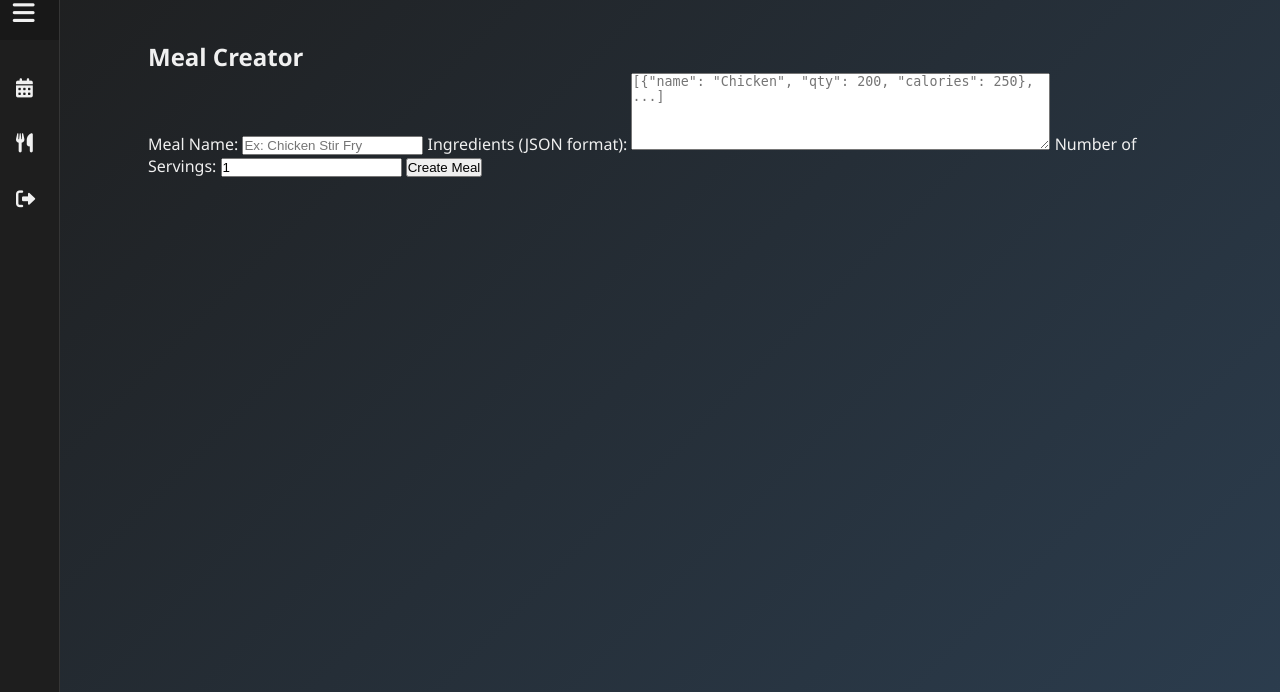
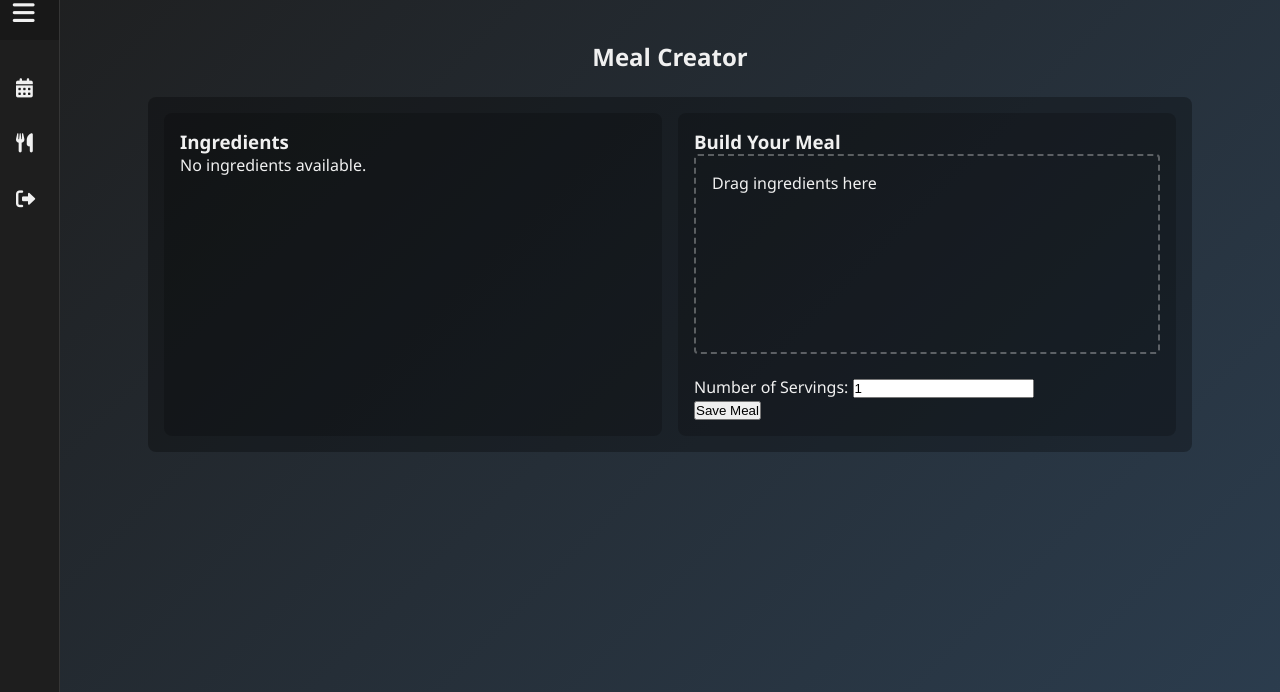
Before and after one commit to ZCrafter/nutrition-tracker-app, a Flask app: page /meal_creator in a window 1280 px wide. Shown: the part 72-764 px from the top of the page. Run offline with Flask 3, Linux system fonts and the light colour scheme; the visitor is signed in with stand-in values (Sample User, id 1).

Commit message:
Update meal_creator.html

```diff
--- a/templates/meal_creator.html
+++ b/templates/meal_creator.html
@@ -1,16 +1,71 @@
 {% extends "base.html" %}
 {% block content %}
-<form method="POST">
-  <h2>Meal Creator</h2>
-  <label for="meal_name">Meal Name:</label>
-  <input type="text" name="meal_name" placeholder="Ex: Chicken Stir Fry" required>
+<h2 style="text-align:center; margin-bottom:1em;">Meal Creator</h2>
+<div class="meal-builder">
+  <!-- Ingredients Panel -->
+  <div class="ingredients-panel">
+    <h3>Ingredients</h3>
+    {% for ing in ingredients %}
+      <div class="ingredient-item" data-calories="{{ ing.calories }}" data-cost="{{ ing.cost }}">
+        {{ ing.name }} - {{ ing.calories }} cal, ${{ ing.cost }}
+      </div>
+    {% else %}
+      <p>No ingredients available.</p>
+    {% endfor %}
+  </div>
 
-  <label for="ingredients">Ingredients (JSON format):</label>
-  <textarea name="ingredients" rows="5" cols="50" placeholder='[{"name": "Chicken", "qty": 200, "calories": 250}, ...]' required></textarea>
+  <!-- Builder Panel -->
+  <div class="builder-panel">
+    <h3>Build Your Meal</h3>
+    <!-- Droppable area where ingredients are added -->
+    <div id="meal-dropzone" style="min-height:200px; border:2px dashed rgba(255,255,255,0.3); padding:1em; border-radius:4px;">
+      Drag ingredients here
+    </div>
+    <br>
+    <label for="servings">Number of Servings:</label>
+    <input type="number" id="servings" name="servings" min="1" value="1" required>
+    <br>
+    <button type="button" id="save-meal">Save Meal</button>
+  </div>
+</div>
 
-  <label for="servings">Number of Servings:</label>
-  <input type="number" name="servings" value="1" min="1" required>
+<script>
+  // Allow drag and drop in the meal creator drop zone
+  const mealDropzone = document.getElementById('meal-dropzone');
+  const ingredientItems = document.querySelectorAll('.ingredient-item');
 
-  <button type="submit">Create Meal</button>
-</form>
+  ingredientItems.forEach(item => {
+    item.setAttribute('draggable', true);
+    item.addEventListener('dragstart', e => {
+      e.dataTransfer.setData('text/plain', item.innerText);
+      // You may also pass JSON data with nutrient/cost values if needed
+    });
+  });
+
+  mealDropzone.addEventListener('dragover', e => {
+    e.preventDefault();
+  });
+
+  mealDropzone.addEventListener('drop', e => {
+    e.preventDefault();
+    const data = e.dataTransfer.getData('text/plain');
+    // Remove placeholder text if necessary
+    if (mealDropzone.innerText.includes('Drag ingredients here')) {
+      mealDropzone.innerText = '';
+    }
+    // Create a new ingredient box in the meal drop zone
+    const newBox = document.createElement('div');
+    newBox.className = 'ingredient-item';
+    newBox.innerText = data;
+    mealDropzone.appendChild(newBox);
+  });
+
+  // Optionally, hook the "Save Meal" button to send data to your backend
+  document.getElementById('save-meal').addEventListener('click', () => {
+    // Gather meal ingredients from mealDropzone.innerText or child nodes
+    // Gather the number of servings from the input field
+    // Send via AJAX or form submission
+    alert('Meal saved (functionality to be implemented in backend).');
+  });
+</script>
 {% endblock %}
```
